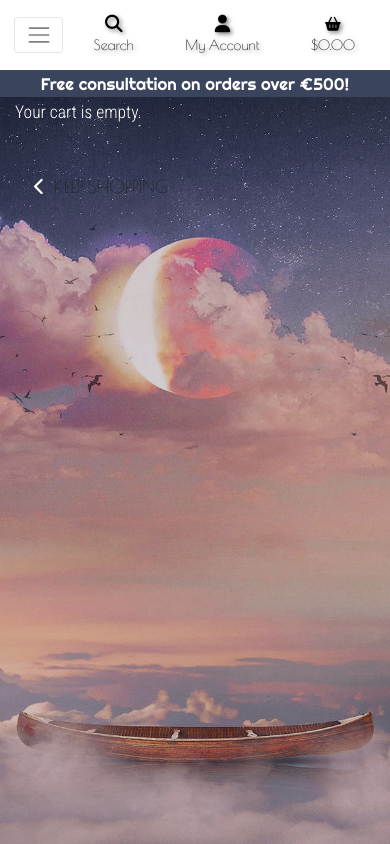
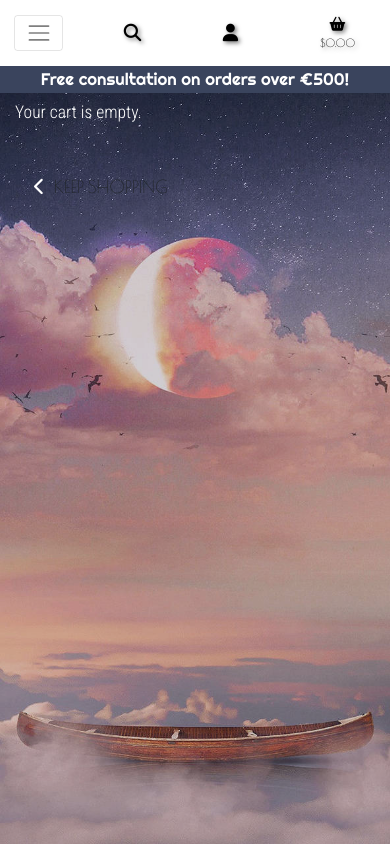
Before and after one commit to DebbieBergstrom/realDreamsCo, a Django app: page /cart/ in a window 390 px wide. Run offline with Django 3.2, Linux system fonts and the light colour scheme; some libraries are stand-ins or nearby versions.

Commit message:
#41 style(navbar): remove text under icons on smaller screens

```diff
--- a/templates/base.html
+++ b/templates/base.html
@@ -158,10 +158,10 @@
                 {% include 'includes/main-navbar.html' %}
             </nav>
         </div>
-        <div id="delivery-banner" class="row text-center">
+        <div id="consultation-banner" class="row text-center">
             <div
                 class="col bg-consult-banner dreams-font-righteous text-white">
-                <h4 class="my-1">Free consultation on orders over
+                <h4 class="my-1 small">Free consultation on orders over
                     €{{ free_consultation_threshold }}!</h4>
             </div>
         </div>
--- a/templates/includes/top-header-mobile.html
+++ b/templates/includes/top-header-mobile.html
@@ -4,7 +4,7 @@
         aria-expanded="false">
         <div class="text-center">
             <div><i class="fas fa-search fa-lg"></i></div>
-            <p class="my-0">Search</p>
+            <p class="my-0 d-none d-md-block">Search</p>
         </div>
     </a>
     <div class="dropdown-menu border-0 w-100 p-3 rounded-1 my-0"
@@ -31,7 +31,7 @@
         data-toggle="dropdown" aria-haspopup="true" aria-expanded="false">
         <div class="text-center">
             <div><i class="fas fa-user fa-lg"></i></div>
-            <p class="my-0">My Account</p>
+            <p class="my-0 d-none d-md-block">My Account</p>
         </div>
     </a>
     <div class="dropdown-menu border-0" aria-labelledby="user-options">
@@ -53,7 +53,7 @@
     <a class="nav-link d-block d-lg-none" href="{% url 'view_cart' %}">
         <div class="text-center">
             <div><i class="fa-solid fa-basket-shopping"></i></div>
-            <p class="my-0">
+            <p class="my-0 small">
                 {% if grand_total %}
                 ${{ grand_total|floatformat:2 }}
                 {% else %}
```
